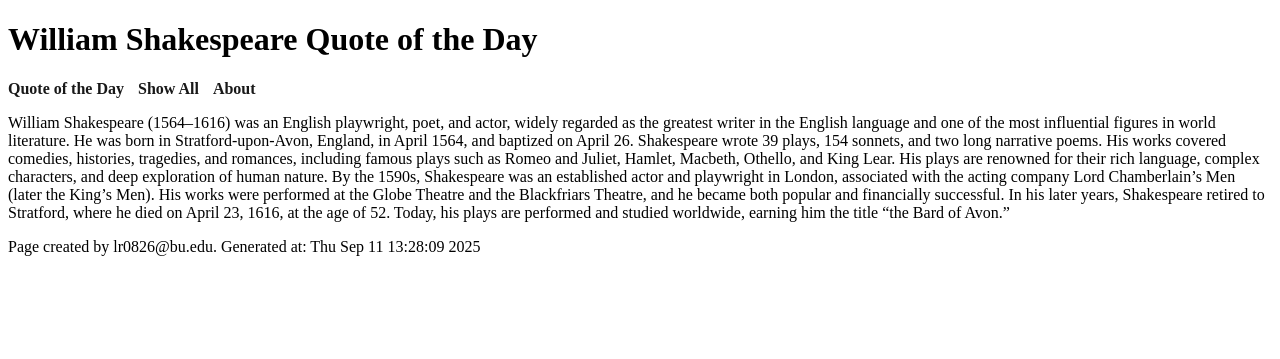
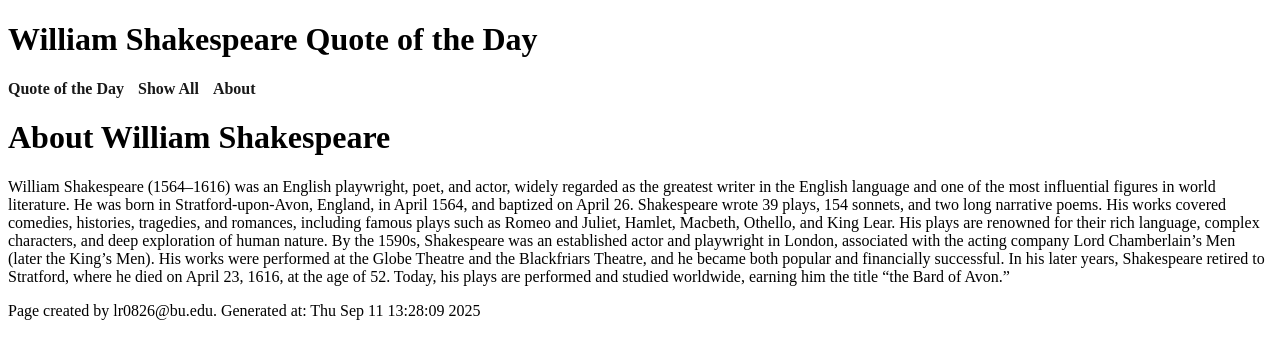
Before and after one commit to lr0826/cs412, a Django app: page /quotes/about in a window 1280 px wide. Shown: the top 359 px of the page. Run offline with Django 5.2, Linux system fonts and the light colour scheme.

Commit message:
changed titile for about page

```diff
--- a/quotes/templates/quotes/about.html
+++ b/quotes/templates/quotes/about.html
@@ -5,6 +5,7 @@ Description: the about html file that is a small biography of William Shakespear
 {% extends 'quotes/base.html' %}
     {% block content %}
     <main>
+        <h1>About William Shakespeare</h1>
         <p>
             William Shakespeare (1564–1616) was an English playwright, poet, and actor, widely regarded as the greatest writer in the
             English language and one of the most influential figures in world literature. He was born in Stratford-upon-Avon, England, in April 1564, and baptized on April 26.
```
